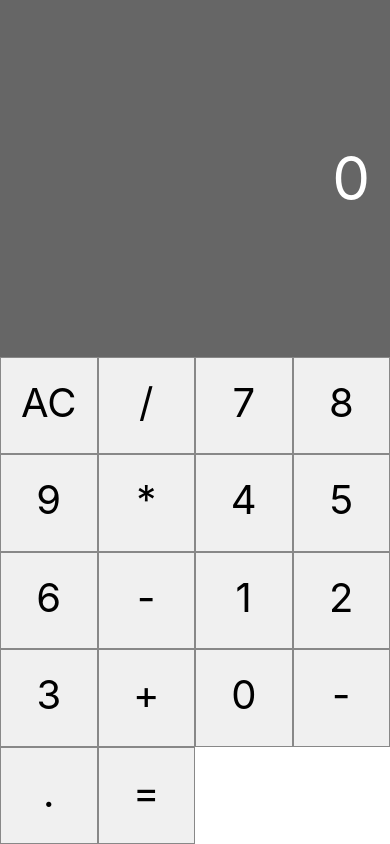
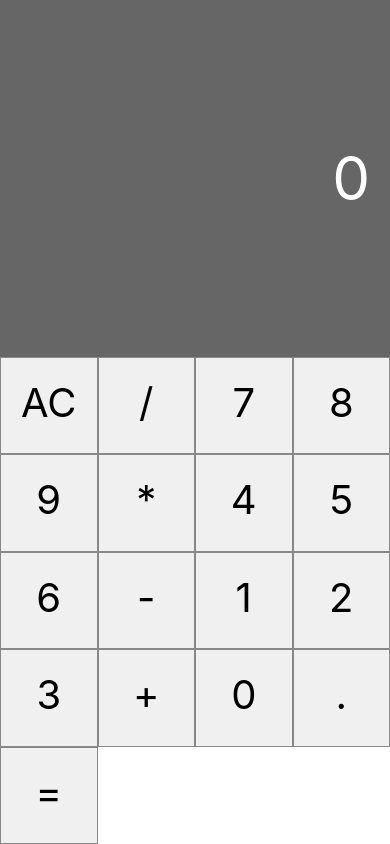
Before and after one commit to MaysharaF/react-native-projectCalculator, a React Native app: screen / in a window 390 px wide. Built offline with nearby package versions, Linux system fonts and the light colour scheme.

Commit message:
removendo label repetida nos botão
- (-)

```diff
--- a/App.js
+++ b/App.js
@@ -36,7 +36,6 @@ export default class App extends Component {
           <Button label="3" />
           <Button label="+" />
           <Button label="0" />
-          <Button label="-" />
           <Button label="." />
           <Button label="=" />
         </View>
```
